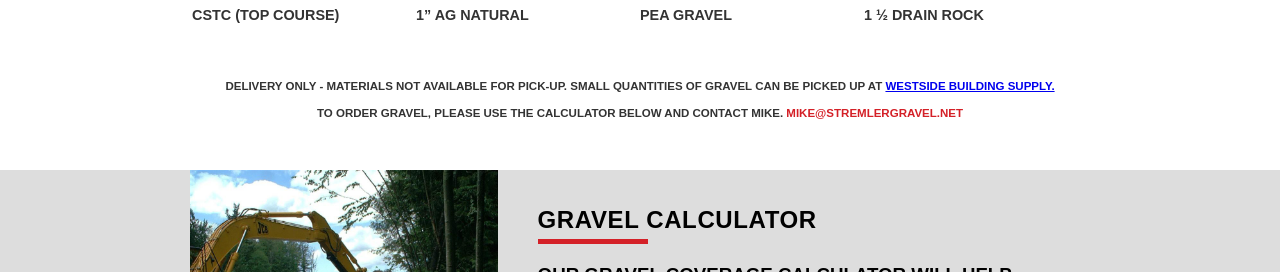
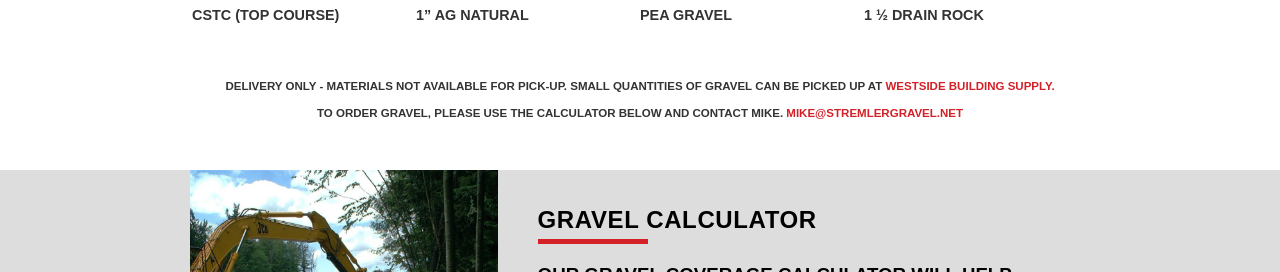
Before and after one commit to stremlergravel/stremlergravel.github.io, a Jekyll site: the page built from index.html, in a window 1280 px wide. Shown: the part 2514-2786 px from the top of the page. Built offline with Jekyll 4.4.1, drawn with Linux system fonts in a browser that asks for light colours; nearby versions of some CDN libraries.

Commit message:
Update styles.css

```diff
--- a/css/styles.css
+++ b/css/styles.css
@@ -48,7 +48,7 @@
 	height: 15.2em;
 }
 
-.graveldeliver h4 a {
+.graveldelivery h4 a {
 	color: #d42027;
     font-size: 1em;
     text-decoration: none;
```
